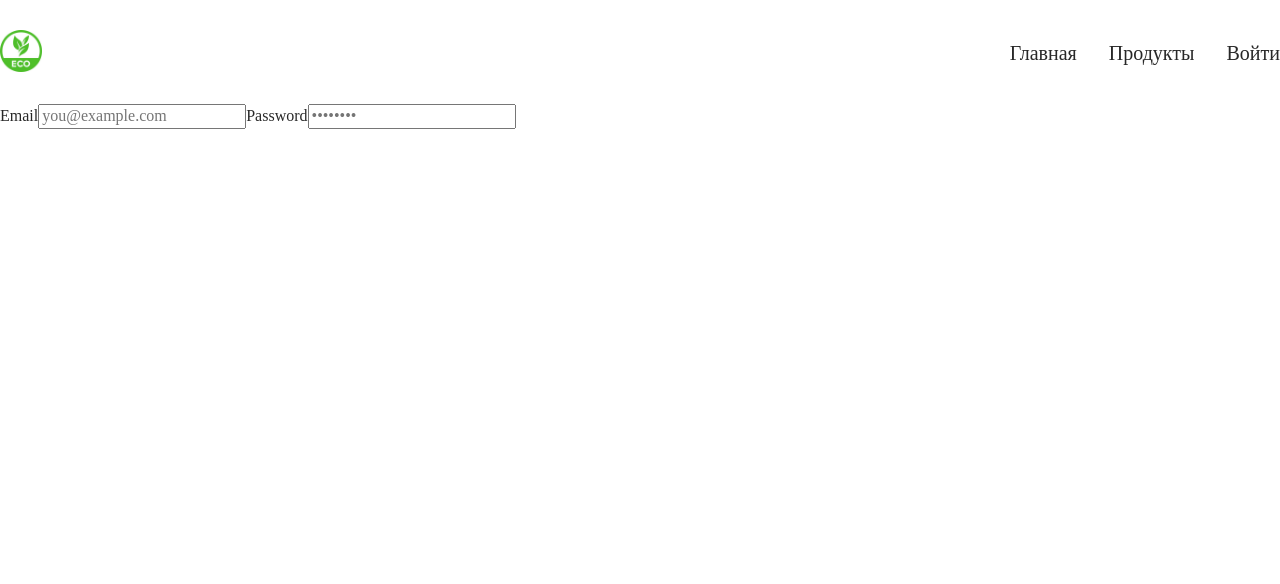
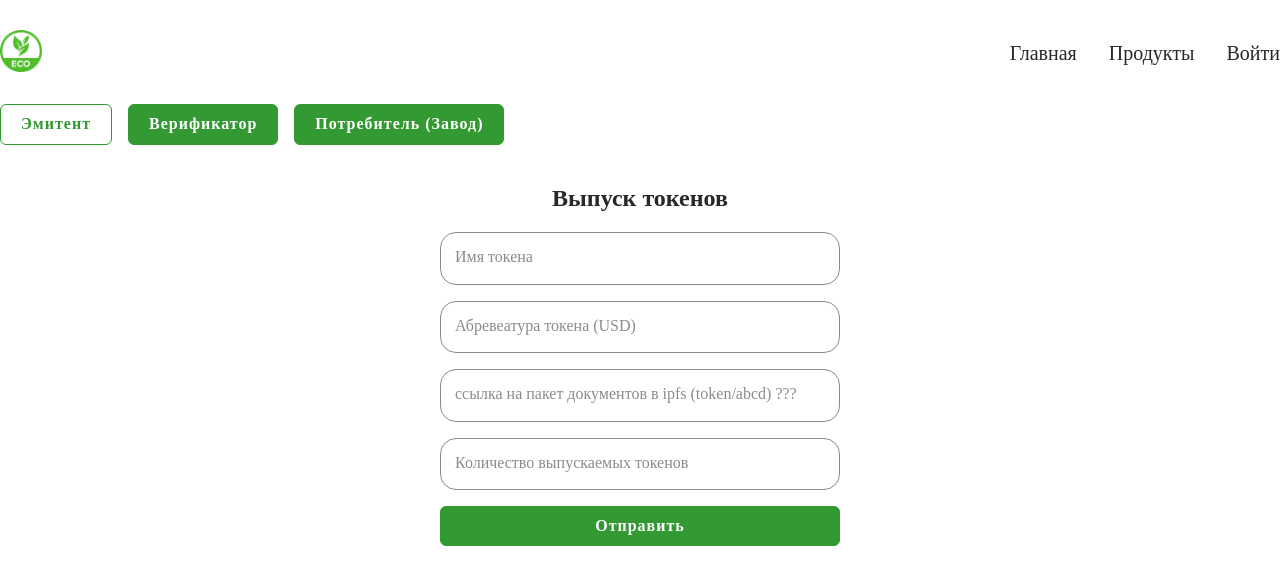
Before and after one commit to Anatoli1022/nft, a React (Vite) app: page /login in a window 1280 px wide. Shown: the top 584 px of the page. Built offline with nearby package versions, Linux system fonts and the light colour scheme.

Commit message:
feat: adds new component in login page

```diff
--- a/src/pages/Login.jsx
+++ b/src/pages/Login.jsx
@@ -1,10 +1,23 @@
-import LoginForm from '../components/pages/login/login-form/LoginForm';
+import { useState } from 'react';
+
+import FormIssuer from '../components/pages/login/formIssuer/FormIssuer';
+import FormVerifier from '../components/pages/login/formVerifier/FormVerifier';
+import FormConsumer from '../components/pages/login/formConsumer/FormConsumer';
+import ButtonsList from '../components/pages/login/buttonsList/ButtonsList';
 
 const Login = () => {
+  const [showForm, setShowForm] = useState('issuer');
+
+  const toggleForm = (form) => {
+    setShowForm(form);
+  };
   return (
-    <>
-      <LoginForm />
-    </>
+    <div className={'container'}>
+      <ButtonsList toggleForm={toggleForm} showForm={showForm} />
+      {showForm === 'issuer' ? <FormIssuer /> : null}
+      {showForm === 'verifier' ? <FormVerifier /> : null}
+      {showForm === 'consumer' ? <FormConsumer /> : null}
+    </div>
   );
 };
 
```
